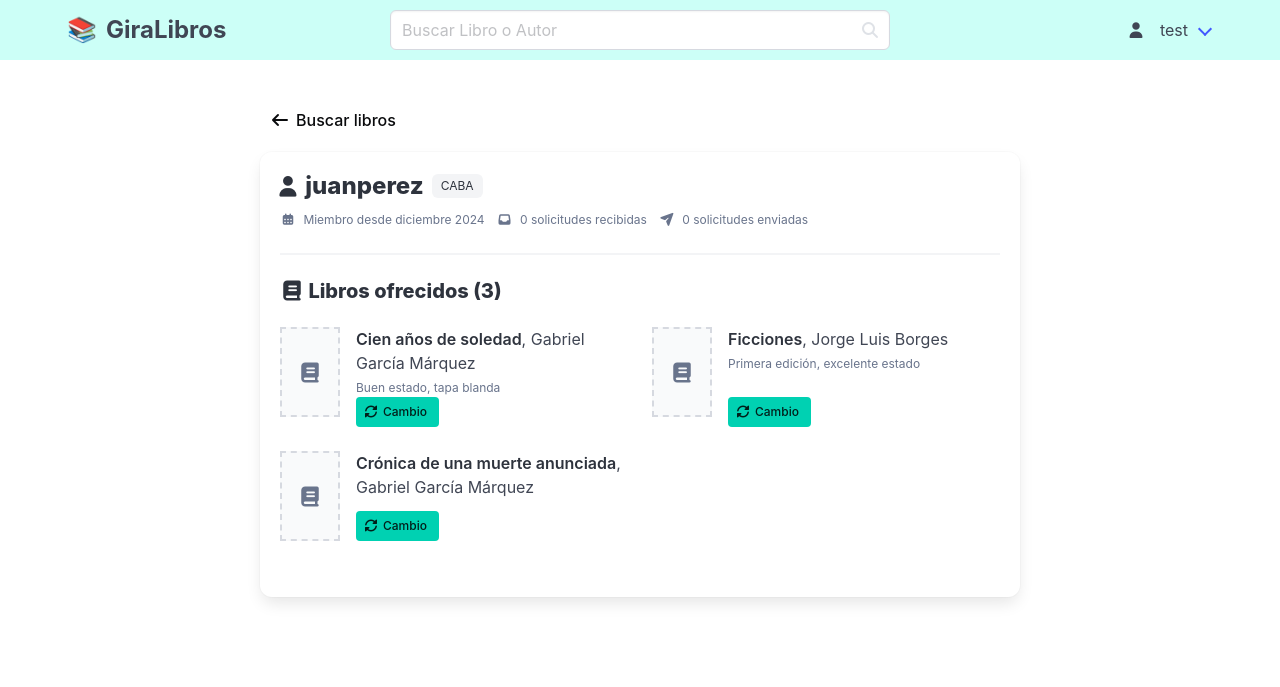
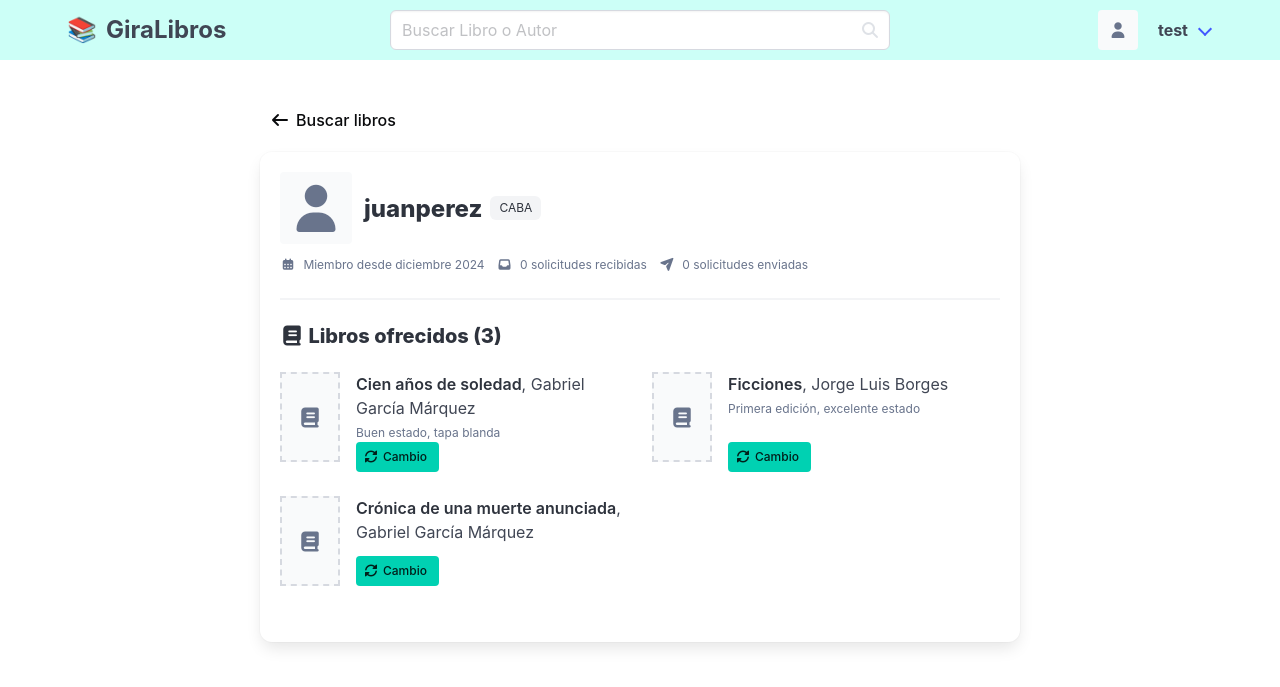
Before and after one commit to facundoolano/giralibros, a Django app: page /profile/juanperez/ in a window 1280 px wide. Shown: the top 687 px of the page. Run offline with Django 4.2, Linux system fonts and the light colour scheme; a user stored in the database is signed in; data comes from the database, SQL or seed files in the repository; tables that the repository leaves empty hold one stand-in row (values such as "Sample post"); parts of the project's set-up code (start-up, migrations or seed data) failed here and were passed over; some libraries are stand-ins or nearby versions.

Commit message:
profile elsewhere (not working)

```diff
--- a/books/static/css/custom.css
+++ b/books/static/css/custom.css
@@ -148,15 +148,15 @@ body {
 }
 
 .book-card-cover-bg::after {
-    content: '';
+    content: "";
     position: absolute;
     inset: 0;
     background: linear-gradient(
         to bottom,
         rgba(0, 0, 0, 0.72) 0%,
         rgba(0, 0, 0, 0.25) 20%,
-        rgba(0, 0, 0, 0.0) 35%,
-        rgba(0, 0, 0, 0.0) 55%,
+        rgba(0, 0, 0, 0) 35%,
+        rgba(0, 0, 0, 0) 55%,
         rgba(0, 0, 0, 0.22) 68%,
         rgba(0, 0, 0, 0.58) 82%,
         rgba(0, 0, 0, 0.82) 100%
@@ -180,7 +180,7 @@ body {
 
 @media screen and (min-width: 769px) {
     .book-card-cover-bg {
-        min-height: 400px;
+        min-height: 360px;
     }
 }
 
--- a/books/templates/base_logged.html
+++ b/books/templates/base_logged.html
@@ -13,7 +13,16 @@
                         <i id="brandSpinner" class="fas fa-spinner fa-spin is-hidden"></i>
                     </span> GiraLibros
                 </a>
-                <a role="button" class="navbar-burger" aria-label="menu" aria-expanded="false" data-target="navbarMenu">
+                <span id="navbarAvatarToggle" class="is-hidden-desktop" style="margin-left: auto; padding: 0 0.5rem; display: flex; align-items: center; cursor: pointer;">
+                    {% if request.user.profile.profile_picture %}
+                    <img src="{{ request.user.profile.profile_picture.url }}" alt="{{ request.user.username }}" style="width: 40px; height: 40px; object-fit: cover; object-position: center 25%; border-radius: 4px; flex-shrink: 0;">
+                    {% else %}
+                    <span style="width: 40px; height: 40px; border-radius: 4px; background-color: var(--bulma-scheme-main-bis); display: flex; align-items: center; justify-content: center; flex-shrink: 0;">
+                        <span class="icon is-small has-text-grey"><i class="fas fa-user"></i></span>
+                    </span>
+                    {% endif %}
+                </span>
+                <a role="button" class="navbar-burger" aria-label="menu" aria-expanded="false" data-target="navbarMenu" style="margin-left: 0;">
                     <span aria-hidden="true"></span>
                     <span aria-hidden="true"></span>
                     <span aria-hidden="true"></span>
@@ -48,11 +57,15 @@
                 </div>
                 <div class="navbar-end">
                     <div class="navbar-item has-dropdown is-hoverable is-hidden-touch">
-                        <a class="navbar-link">
-                            <span class="icon">
-                                <i class="fas fa-user"></i>
+                        <a class="navbar-link" style="padding-top: 0; padding-bottom: 0; align-items: center;">
+                            {% if request.user.profile.profile_picture %}
+                            <img src="{{ request.user.profile.profile_picture.url }}" alt="{{ request.user.username }}" class="mr-2" style="width: 40px; height: 40px; max-height: none; object-fit: cover; object-position: center 25%; border-radius: 4px; flex-shrink: 0;">
+                            {% else %}
+                            <span class="mr-2" style="width: 40px; height: 40px; border-radius: 4px; background-color: var(--bulma-scheme-main-bis); display: flex; align-items: center; justify-content: center; flex-shrink: 0;">
+                                <span class="icon is-small has-text-grey"><i class="fas fa-user"></i></span>
                             </span>
-                            <span>{{ request.user.username }}</span>
+                            {% endif %}
+                            <span class="has-text-weight-bold">{{ request.user.username }}</span>
                         </a>
                         <div class="navbar-dropdown">
                             <a class="navbar-item" href="{% url 'profile' username=request.user.username %}">
@@ -97,6 +110,16 @@
                     $target.classList.toggle('is-active');
                 });
             });
+
+            const avatarToggle = document.getElementById('navbarAvatarToggle');
+            if (avatarToggle) {
+                avatarToggle.addEventListener('click', () => {
+                    const burger = document.querySelector('.navbar-burger');
+                    const menu = document.getElementById('navbarMenu');
+                    burger.classList.toggle('is-active');
+                    menu.classList.toggle('is-active');
+                });
+            }
         });
     </script>
 
--- a/books/templates/profile.html
+++ b/books/templates/profile.html
@@ -19,10 +19,14 @@
       {# Header with username and info #}
       <div class="mb-3">
         <div class="is-flex is-align-items-center is-flex-wrap-wrap" style="gap: 0.5rem;">
-          <h1 class="title is-4 mb-0">
-            <span class="icon is-small mr-1">
-              <i class="fas fa-user fa-sm"></i>
+          <h1 class="title is-4 mb-0 is-flex is-align-items-center" style="gap: 0.75rem;">
+            {% if profile_user.profile.profile_picture %}
+            <img src="{{ profile_user.profile.profile_picture.url }}" alt="{{ profile_user.username }}" style="width: 72px; height: 72px; border-radius: 4px; object-fit: cover; object-position: center 25%; flex-shrink: 0;">
+            {% else %}
+            <span style="width: 72px; height: 72px; border-radius: 4px; flex-shrink: 0; background-color: var(--bulma-scheme-main-bis); display: inline-flex; align-items: center; justify-content: center;">
+              <span class="icon is-large has-text-grey"><i class="fas fa-user fa-2x"></i></span>
             </span>
+            {% endif %}
             <span>{{ profile_user.username }}</span>
           </h1>
           <div class="tags">
```
